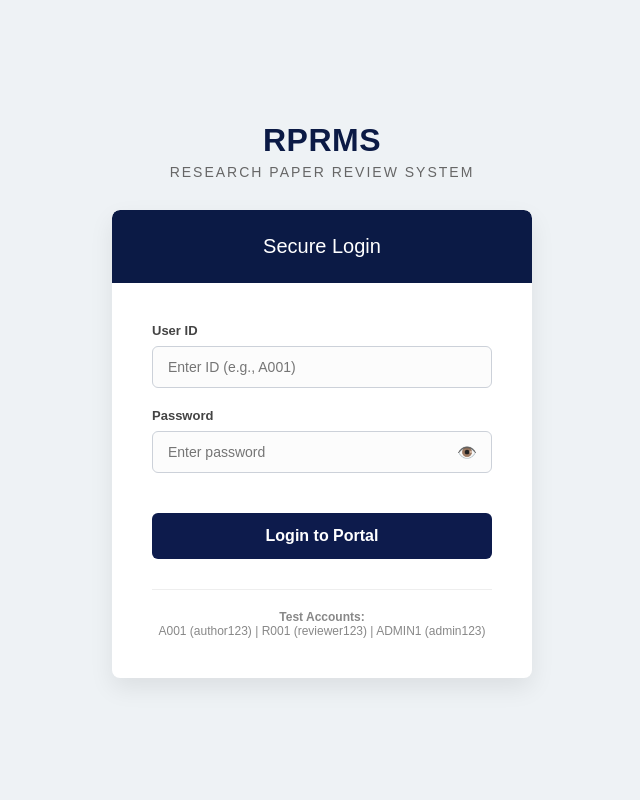
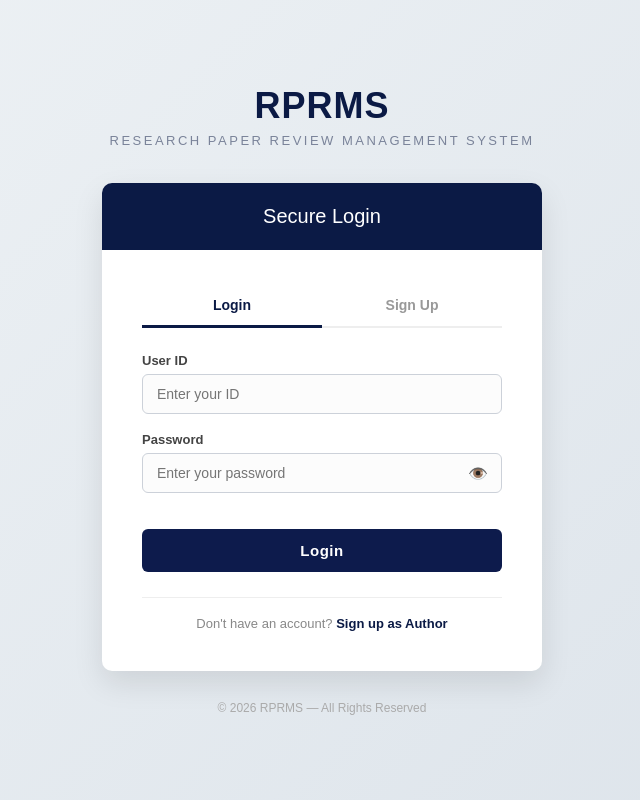
Before and after one commit to CyberSurgeon01/Research-Paper-Review-Management-System, a PHP site: page /index.php?page=login in a window 1280 px wide. Shown: the whole page, without its empty margins (318-958 px from the left). Run offline with PHP 8.4, Linux system fonts and the light colour scheme.

Commit message:
Add Author signup, remove test credentials, polish landing page with Login/Signup tabs

```diff
--- a/index.php
+++ b/index.php
@@ -47,93 +47,153 @@ if ($_SERVER['REQUEST_METHOD'] === 'POST' && isset($_POST['login'])) {
         $error = "Invalid User ID or Password.";
     }
 }
+
+// Handle Signup
+$signup_success = "";
+$signup_error = "";
+if ($_SERVER['REQUEST_METHOD'] === 'POST' && isset($_POST['signup'])) {
+    $aid = trim($_POST['author_id'] ?? '');
+    $aname = trim($_POST['author_name'] ?? '');
+    $aemail = trim($_POST['email'] ?? '');
+    $aaff = trim($_POST['affiliation'] ?? '');
+    $aphone = trim($_POST['phone_number'] ?? '');
+    $apass = trim($_POST['password'] ?? '');
+
+    if ($aid === '' || $aname === '' || $aemail === '' || $apass === '') {
+        $signup_error = "Please fill in all required fields.";
+    } elseif (isset($_SESSION['author'][$aid])) {
+        $signup_error = "Author ID already exists. Please choose a different ID.";
+    } else {
+        $_SESSION['author'][$aid] = [
+            'author_id' => $aid,
+            'author_name' => $aname,
+            'email' => $aemail,
+            'affiliation' => $aaff,
+            'phone_number' => $aphone,
+            'password' => $apass
+        ];
+        $signup_success = "Account created successfully! You can now log in.";
+    }
+}
+
+$page = $_GET['page'] ?? 'login';
 ?>
 <!DOCTYPE html>
 <html lang="en">
 <head>
     <meta charset="UTF-8">
     <meta name="viewport" content="width=device-width, initial-scale=1.0">
-    <title>RPRMS - Login</title>
+    <title>RPRMS — Research Paper Review Management System</title>
     <link rel="stylesheet" href="assets/css/style.css">
     <style>
-        /* Center everything perfectly */
         body {
             justify-content: center;
-            background-color: #eef2f5;
+            background: linear-gradient(135deg, #eef2f5 0%, #dce3ea 100%);
+            min-height: 100vh;
         }
 
-        /* Elegant Title */
+        /* Brand */
         .brand-title {
             text-align: center;
-            margin-bottom: 30px;
+            margin-bottom: 35px;
             color: #0b1a45;
         }
         .brand-title h1 {
-            font-size: 32px;
-            margin: 0 0 5px 0;
-            letter-spacing: 0.5px;
+            font-size: 36px;
+            margin: 0 0 6px 0;
+            letter-spacing: 1px;
         }
         .brand-title p {
-            font-size: 14px;
-            color: #666;
+            font-size: 13px;
+            color: #7a8399;
             text-transform: uppercase;
-            letter-spacing: 2px;
+            letter-spacing: 2.5px;
             margin: 0;
         }
 
-        /* Perfectly sized login card */
+        /* Card */
         .login-card {
-            width: 420px !important;
+            width: 440px !important;
             margin: 0 auto !important;
-            border-radius: 8px !important;
-            box-shadow: 0 10px 25px rgba(0,0,0,0.08) !important;
+            border-radius: 10px !important;
+            box-shadow: 0 12px 30px rgba(0,0,0,0.1) !important;
+            overflow: hidden;
         }
         .login-card .card-header {
-            padding: 25px 20px;
+            padding: 22px 20px;
             background-color: #0b1a45;
-            border-top-left-radius: 8px;
-            border-top-right-radius: 8px;
+            border-radius: 0;
         }
         .login-card .card-header h2 {
             font-size: 20px;
             font-weight: 500;
         }
         .login-card .card-body {
-            padding: 40px;
+            padding: 35px 40px 40px;
         }
 
-        /* Refined form inputs */
+        /* Tabs */
+        .auth-tabs {
+            display: flex;
+            border-bottom: 2px solid #eee;
+            margin-bottom: 25px;
+        }
+        .auth-tabs a {
+            flex: 1;
+            text-align: center;
+            padding: 12px 0;
+            text-decoration: none;
+            font-weight: bold;
+            font-size: 14px;
+            color: #999;
+            border-bottom: 3px solid transparent;
+            margin-bottom: -2px;
+            transition: all 0.2s ease;
+        }
+        .auth-tabs a:hover {
+            color: #0b1a45;
+        }
+        .auth-tabs a.active {
+            color: #0b1a45;
+            border-bottom-color: #0b1a45;
+        }
+
+        /* Form */
         .form-group {
             flex-direction: column;
             align-items: stretch;
-            margin-bottom: 20px;
+            margin-bottom: 18px;
         }
         .form-group label {
             flex: none;
-            margin-bottom: 8px;
+            margin-bottom: 6px;
             font-size: 13px;
             color: #444;
+            font-weight: 600;
         }
         .form-group input {
-            padding: 12px 15px;
+            padding: 11px 14px;
             border: 1px solid #ccd1d9;
             border-radius: 6px;
             background-color: #fcfcfc;
             transition: all 0.2s ease;
+            font-size: 14px;
         }
         .form-group input:focus {
             outline: none;
             border-color: #0b1a45;
             background-color: #fff;
-            box-shadow: 0 0 0 3px rgba(11, 26, 69, 0.1);
+            box-shadow: 0 0 0 3px rgba(11, 26, 69, 0.08);
         }
 
         .btn-login {
             width: 100%;
-            padding: 14px;
-            font-size: 16px;
+            padding: 13px;
+            font-size: 15px;
             border-radius: 6px;
-            margin-top: 10px;
+            margin-top: 8px;
+            font-weight: bold;
+            letter-spacing: 0.5px;
         }
 
         /* Password Toggle */
@@ -148,7 +208,7 @@ if ($_SERVER['REQUEST_METHOD'] === 'POST' && isset($_POST['login'])) {
         }
         .pwd-toggle {
             position: absolute;
-            right: 15px;
+            right: 14px;
             top: 50%;
             transform: translateY(-50%);
             cursor: pointer;
@@ -160,16 +220,46 @@ if ($_SERVER['REQUEST_METHOD'] === 'POST' && isset($_POST['login'])) {
             color: #333;
         }
 
+        /* Alert boxes */
+        .alert-error {
+            background-color: #fdf2f2;
+            color: #d9534f;
+            padding: 11px;
+            border-radius: 6px;
+            margin-bottom: 18px;
+            font-size: 13px;
+            text-align: center;
+            border: 1px solid #fadcd9;
+        }
+        .alert-success {
+            background-color: #f0fdf4;
+            color: #28a745;
+            padding: 11px;
+            border-radius: 6px;
+            margin-bottom: 18px;
+            font-size: 13px;
+            text-align: center;
+            border: 1px solid #bbf7d0;
+        }
+
         /* Dashboard Links */
         .dash-link {
             display: block;
             width: 100%;
-            margin-bottom: 15px;
+            margin-bottom: 12px;
             padding: 12px;
             text-align: center;
             text-decoration: none;
             border-radius: 6px;
             box-sizing: border-box;
+        }
+
+        /* Footer */
+        .landing-footer {
+            text-align: center;
+            margin-top: 30px;
+            font-size: 12px;
+            color: #aaa;
         }
     </style>
 </head>
@@ -177,44 +267,94 @@ if ($_SERVER['REQUEST_METHOD'] === 'POST' && isset($_POST['login'])) {
 
     <div class="brand-title">
         <h1>RPRMS</h1>
-        <p>Research Paper Review System</p>
+        <p>Research Paper Review Management System</p>
     </div>
 
     <div class="card login-card">
         <?php if (!isset($_SESSION['logged_in']) || !$_SESSION['logged_in']): ?>
 
-        <!-- LOGIN FORM -->
         <div class="card-header">
-            <h2>Secure Login</h2>
+            <h2><?= $page === 'signup' ? 'Author Registration' : 'Secure Login' ?></h2>
         </div>
         <div class="card-body">
+
+            <!-- TABS -->
+            <div class="auth-tabs">
+                <a href="?page=login" class="<?= $page !== 'signup' ? 'active' : '' ?>">Login</a>
+                <a href="?page=signup" class="<?= $page === 'signup' ? 'active' : '' ?>">Sign Up</a>
+            </div>
+
+            <?php if ($page === 'signup'): ?>
+            <!-- SIGNUP FORM -->
+            <?php if ($signup_success): ?>
+                <div class="alert-success"><?= htmlspecialchars($signup_success) ?></div>
+            <?php endif; ?>
+            <?php if ($signup_error): ?>
+                <div class="alert-error"><?= htmlspecialchars($signup_error) ?></div>
+            <?php endif; ?>
+
+            <form action="index.php?page=signup" method="post">
+                <div class="form-group">
+                    <label for="s_author_id">Author ID *</label>
+                    <input type="text" id="s_author_id" name="author_id" placeholder="e.g., A003" required>
+                </div>
+                <div class="form-group">
+                    <label for="s_author_name">Full Name *</label>
+                    <input type="text" id="s_author_name" name="author_name" placeholder="Enter your full name" required>
+                </div>
+                <div class="form-group">
+                    <label for="s_email">Email *</label>
+                    <input type="email" id="s_email" name="email" placeholder="you@example.com" required>
+                </div>
+                <div class="form-group">
+                    <label for="s_affiliation">Affiliation</label>
+                    <input type="text" id="s_affiliation" name="affiliation" placeholder="University / Organization">
+                </div>
+                <div class="form-group">
+                    <label for="s_phone">Phone Number</label>
+                    <input type="tel" id="s_phone" name="phone_number" placeholder="01XXXXXXXXX">
+                </div>
+                <div class="form-group">
+                    <label for="s_password">Password *</label>
+                    <div class="pwd-wrapper">
+                        <input type="password" id="s_password" name="password" placeholder="Create a password" required>
+                        <span class="pwd-toggle" onclick="togglePwd('s_password', this)" title="Toggle Visibility">👁️</span>
+                    </div>
+                </div>
+                <button type="submit" name="signup" value="1" class="btn btn-primary btn-login" style="background-color: #28a745;">Create Account</button>
+            </form>
+
+            <?php else: ?>
+            <!-- LOGIN FORM -->
+            <?php if (isset($error)): ?>
+                <div class="alert-error"><?= htmlspecialchars($error) ?></div>
+            <?php endif; ?>
+            <?php if ($signup_success): ?>
+                <div class="alert-success"><?= htmlspecialchars($signup_success) ?></div>
+            <?php endif; ?>
+
             <form action="index.php" method="post">
-                <?php if (isset($error)): ?>
-                    <div style="background-color: #fdf2f2; color: #d9534f; padding: 12px; border-radius: 6px; margin-bottom: 20px; font-size: 14px; text-align: center; border: 1px solid #fadcd9;">
-                        <?= htmlspecialchars($error) ?>
-                    </div>
-                <?php endif; ?>
-
                 <div class="form-group">
                     <label for="user_id">User ID</label>
-                    <input type="text" id="user_id" name="user_id" placeholder="Enter ID (e.g., A001)" required>
+                    <input type="text" id="user_id" name="user_id" placeholder="Enter your ID" required>
                 </div>
 
-                <div class="form-group" style="margin-bottom: 30px;">
+                <div class="form-group" style="margin-bottom: 28px;">
                     <label for="password">Password</label>
                     <div class="pwd-wrapper">
-                        <input type="password" id="password" name="password" placeholder="Enter password" required>
+                        <input type="password" id="password" name="password" placeholder="Enter your password" required>
                         <span id="togglePassword" class="pwd-toggle" title="Toggle Visibility">👁️</span>
                     </div>
                 </div>
 
-                <button type="submit" name="login" value="1" class="btn btn-primary btn-login">Login to Portal</button>
+                <button type="submit" name="login" value="1" class="btn btn-primary btn-login">Login</button>
             </form>
 
-            <div style="margin-top: 30px; text-align: center; font-size: 12px; color: #888; padding-top: 20px; border-top: 1px solid #eee;">
-                <strong>Test Accounts:</strong><br>
-                A001 (author123) | R001 (reviewer123) | ADMIN1 (admin123)
+            <div style="margin-top: 25px; text-align: center; font-size: 13px; color: #888; padding-top: 18px; border-top: 1px solid #eee;">
+                Don't have an account? <a href="?page=signup" style="color: #0b1a45; font-weight: bold; text-decoration: none;">Sign up as Author</a>
             </div>
+            <?php endif; ?>
+
         </div>
 
         <?php else: ?>
@@ -250,7 +390,12 @@ if ($_SERVER['REQUEST_METHOD'] === 'POST' && isset($_POST['login'])) {
         <?php endif; ?>
     </div>
 
+    <div class="landing-footer">
+        &copy; <?= date('Y') ?> RPRMS — All Rights Reserved
+    </div>
+
     <script>
+        // Login page toggle
         const togglePassword = document.getElementById('togglePassword');
         const password = document.getElementById('password');
 
@@ -265,6 +410,18 @@ if ($_SERVER['REQUEST_METHOD'] === 'POST' && isset($_POST['login'])) {
                 }
             });
         }
+
+        // Generic toggle for signup
+        function togglePwd(inputId, el) {
+            const inp = document.getElementById(inputId);
+            if (inp.type === 'password') {
+                inp.type = 'text';
+                el.innerHTML = '🙈';
+            } else {
+                inp.type = 'password';
+                el.innerHTML = '👁️';
+            }
+        }
     </script>
 </body>
 </html>
```
